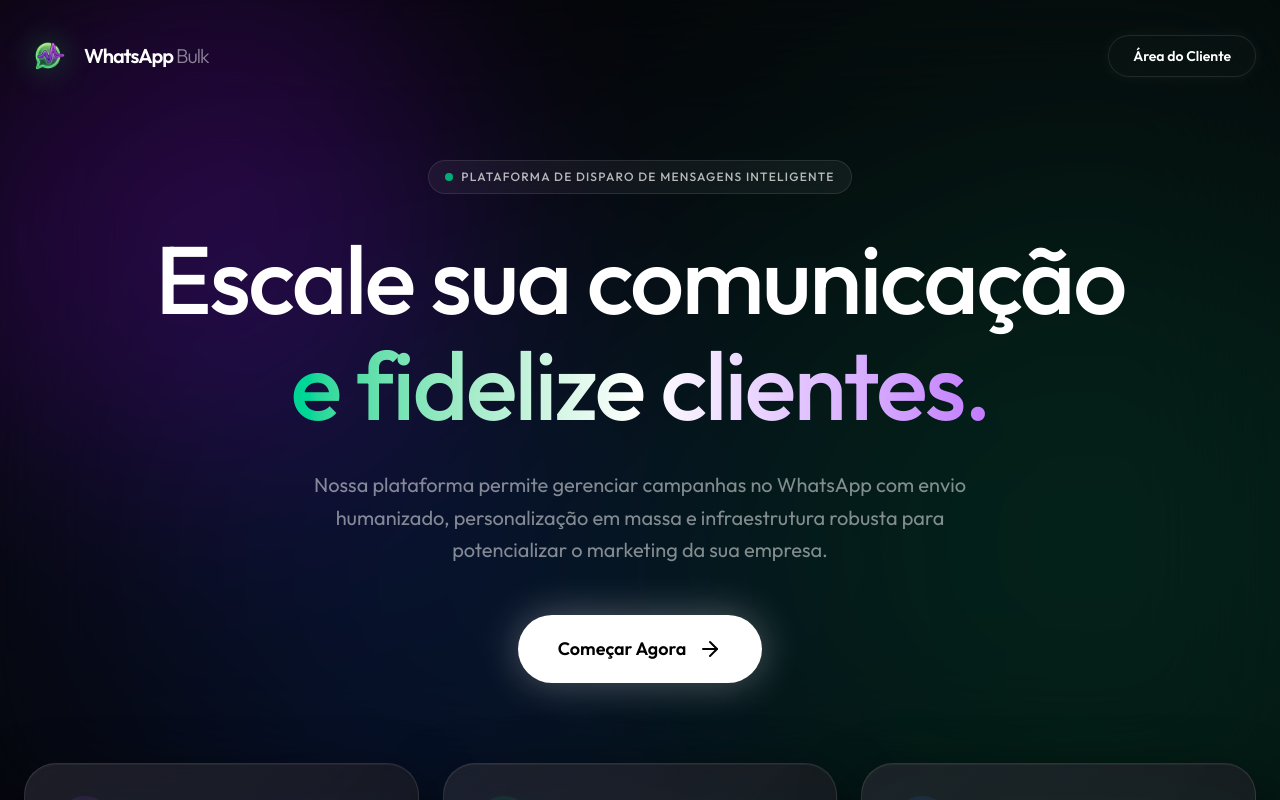
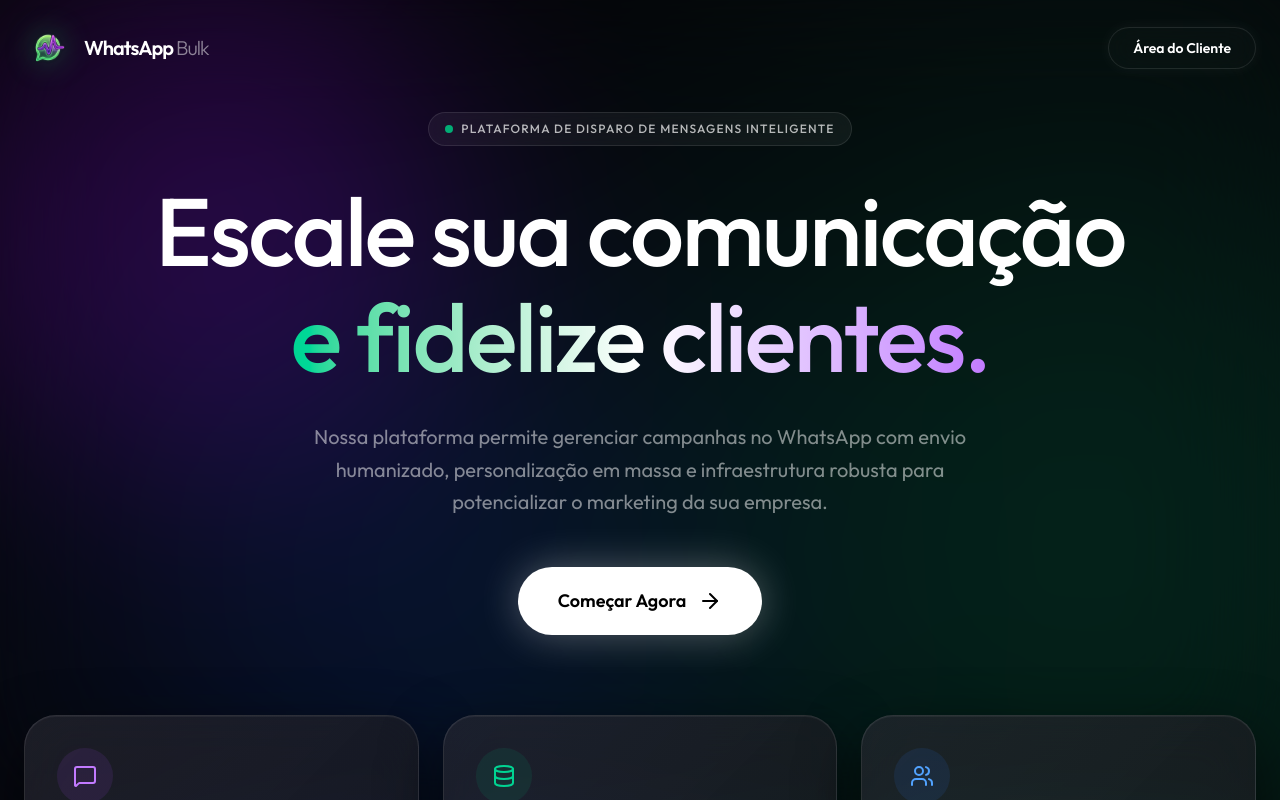
Before and after one commit to icaroweasley/whatsapp-bulk, a React (Vite) app: page / in a window 1280 px wide. Shown: the top 800 px of the page. Built offline with nearby package versions, Linux system fonts and the light colour scheme.

Commit message:
Decrease distance between navbar and hero badge

```diff
--- a/src/components/LandingPage.tsx
+++ b/src/components/LandingPage.tsx
@@ -18,7 +18,7 @@ export default function LandingPage({ onLoginClick }: LandingPageProps) {
       </div>
 
       {/* Navbar */}
-      <nav className="relative z-10 w-full max-w-7xl mx-auto px-6 py-8 flex justify-between items-center">
+      <nav className="relative z-10 w-full max-w-7xl mx-auto px-6 py-6 flex justify-between items-center">
         <div className="flex items-center gap-3">
           <div className="w-12 h-12 flex items-center justify-center drop-shadow-[0_0_15px_rgba(34,197,94,0.4)]">
             <img src="/logo_v3.png" alt="Logo" className="w-full h-full object-contain" />
@@ -34,7 +34,7 @@ export default function LandingPage({ onLoginClick }: LandingPageProps) {
       </nav>
 
       {/* Hero Section */}
-      <main className="relative z-10 w-full max-w-7xl mx-auto px-6 pt-12 pb-20 flex flex-col items-center text-center">
+      <main className="relative z-10 w-full max-w-7xl mx-auto px-6 pt-4 pb-20 flex flex-col items-center text-center">
         <div className="inline-flex items-center gap-2 px-4 py-2 rounded-full bg-white/5 border border-white/10 text-white/70 text-xs font-medium uppercase tracking-widest mb-8 backdrop-blur-md">
           <span className="w-2 h-2 rounded-full bg-emerald-500 animate-pulse"></span>
           Plataforma de Disparo de Mensagens Inteligente
```
